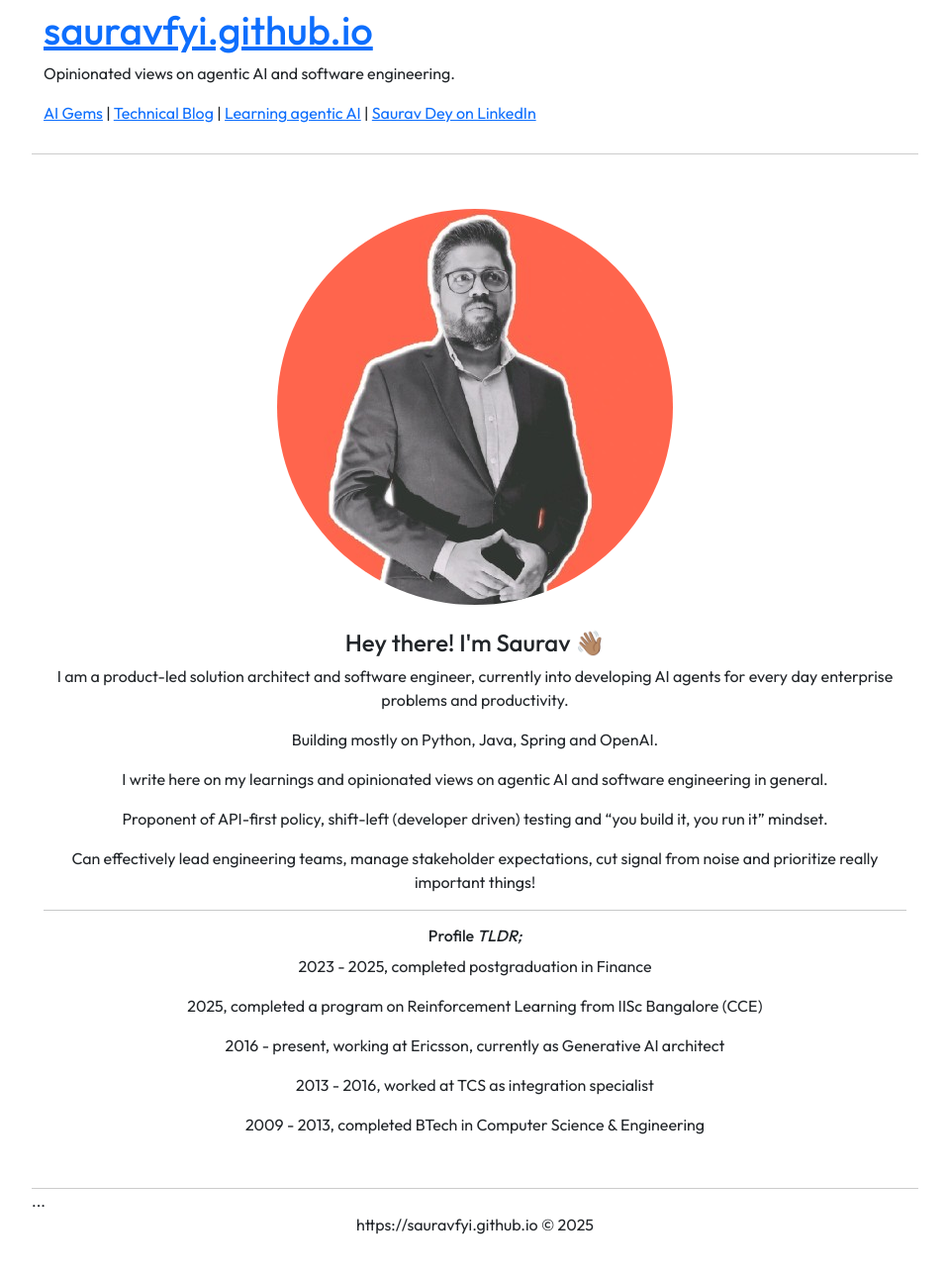
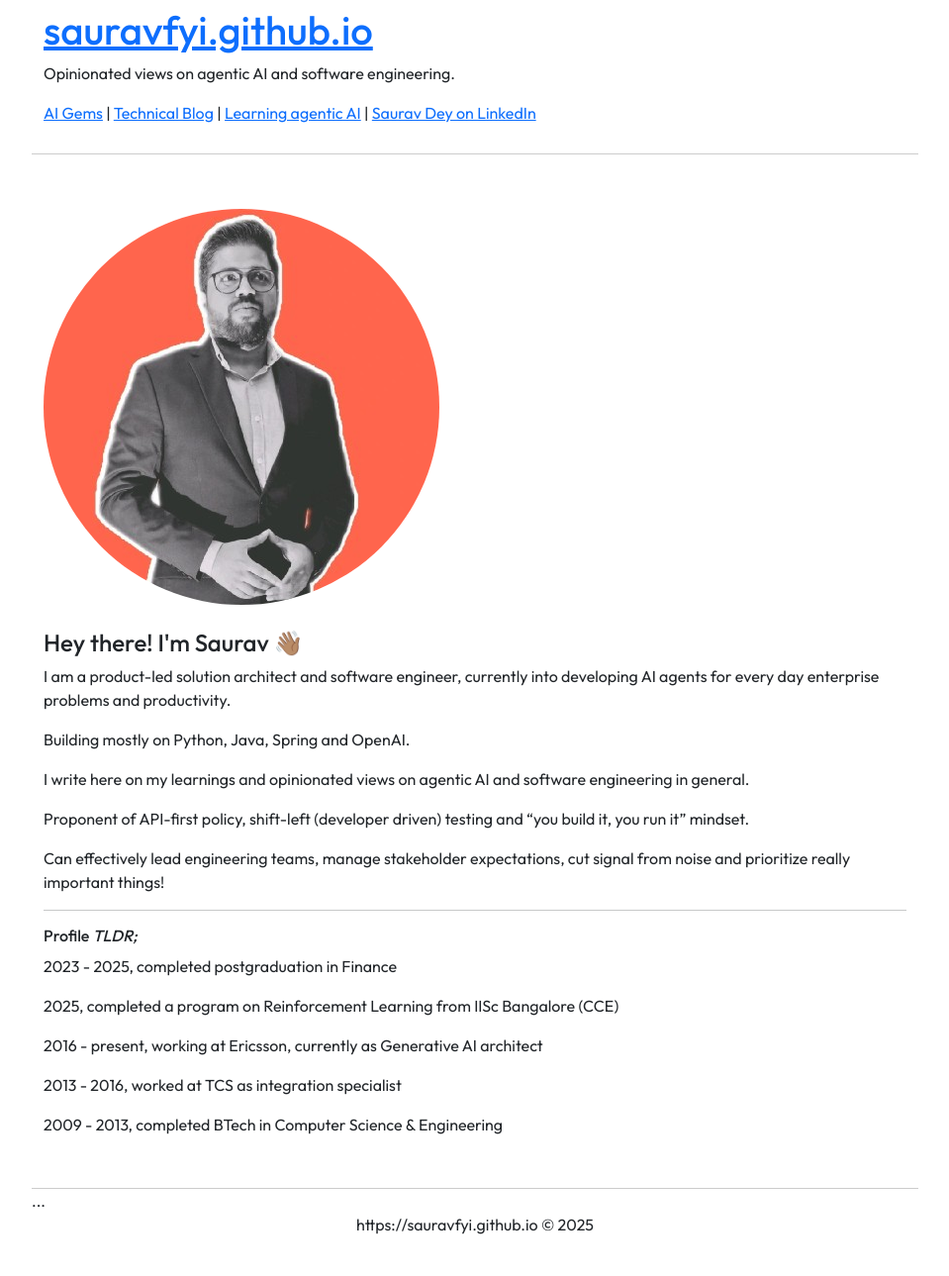
Before and after one commit to coffeeml/coffeeml.github.io, a Jekyll site: the page built from index.markdown, in a window 1280 px wide. Shown: the whole page at 99% size, without its empty margins (160-1119 px from the left). Built offline with Jekyll 4.4.1, drawn with Linux system fonts in a browser that asks for light colours.

Commit message:
Update index.markdown

```diff
--- a/index.markdown
+++ b/index.markdown
@@ -2,7 +2,7 @@
 layout: default
 ---
 
-<div class="row content center-align">
+<div class="row content">
     <div class="col-md-12">
         <img src="/assets/face.jpg" class="face-img" />
         <br />
```
